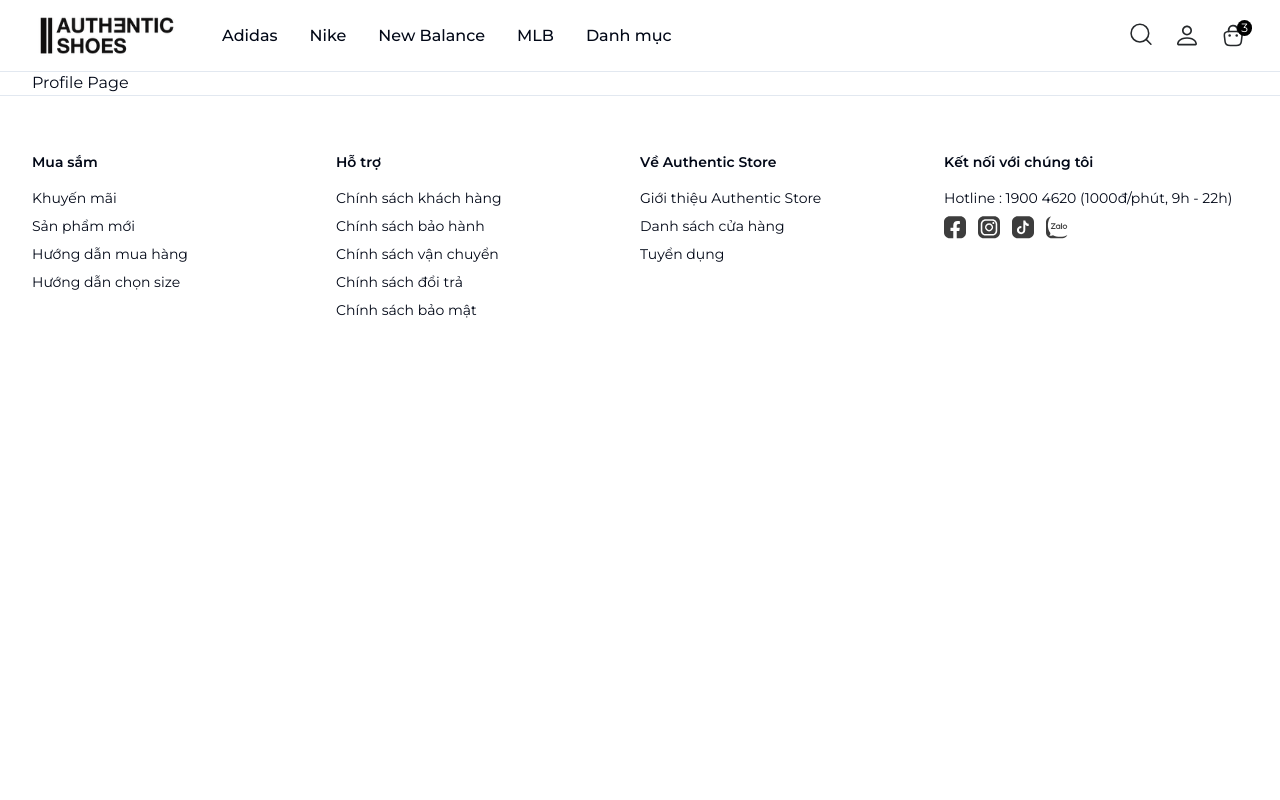
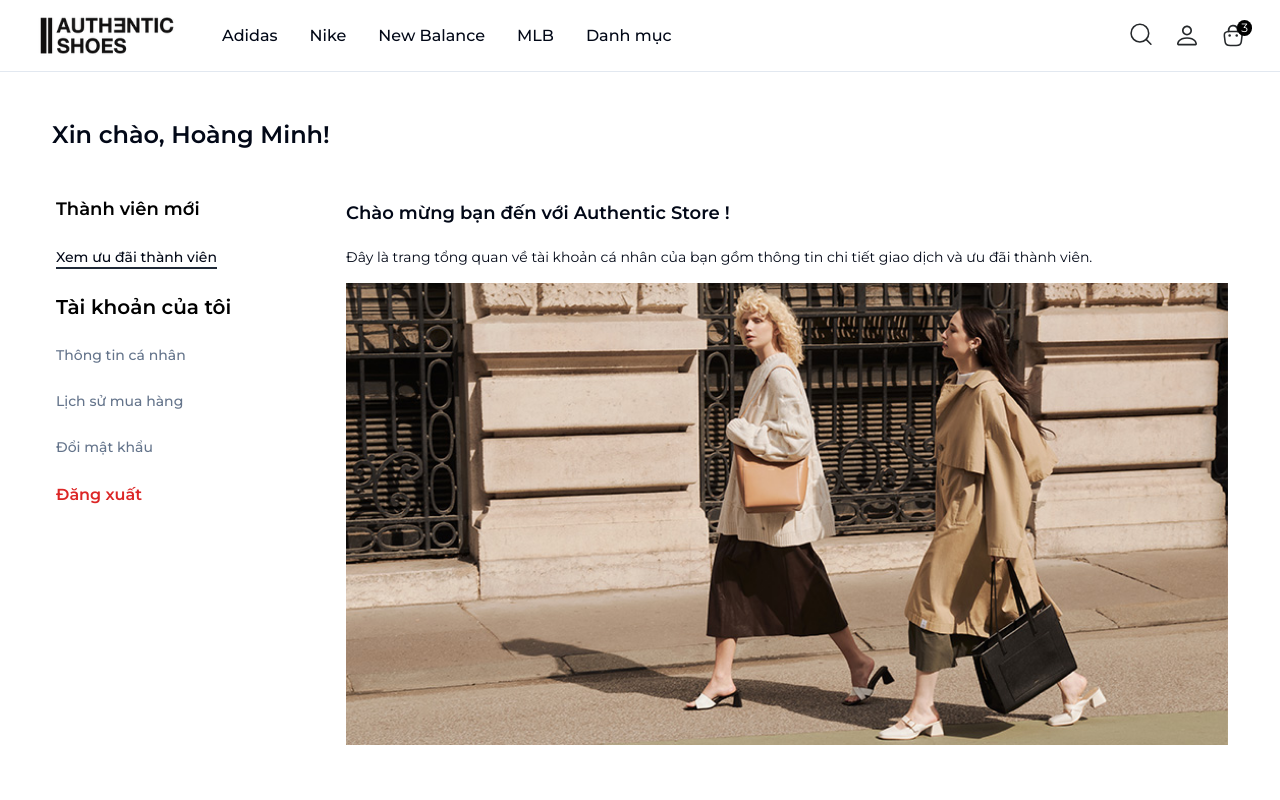
Before and after one commit to hoangminh46/fe-shophcmnpt, a Next.js app: page /profile in a window 1280 px wide. Shown: the top 800 px of the page. Built offline with nearby package versions, Linux system fonts and the light colour scheme.

Commit message:
update layout profile

```diff
--- a/src/app/globals.css
+++ b/src/app/globals.css
@@ -71,4 +71,21 @@
     max-width: 1440px !important;
     margin: 0 auto;
   }
+
+  ::-webkit-scrollbar {
+    width: 12px !important;
+    overflow: visible !important;
+  }
+
+  ::-webkit-scrollbar-thumb {
+    background-color: #888;
+    border-radius: 6px;
+  }
+  ::-webkit-scrollbar-track {
+    background-color: #f1f1f1;
+  }
+  * {
+    scrollbar-width: thin;
+    scrollbar-color: #888 #f1f1f1;
+  }
 }
--- a/src/app/layout.tsx
+++ b/src/app/layout.tsx
@@ -20,7 +20,7 @@ export default function RootLayout({
     <html lang="en">
       <body className={montFont.className}>
         <StoreProvider>
-          <div className="app">{children}</div>
+          <div className="app relative w-full">{children}</div>
         </StoreProvider>
         <Toaster position="top-right" />
       </body>
--- a/src/app/profile/page.tsx
+++ b/src/app/profile/page.tsx
@@ -1,10 +1,75 @@
 import MainLayout from "@/app/layouts/MainLayout";
+import { Tabs, TabsContent, TabsList, TabsTrigger } from "@/components/ui/tabs";
+import Image from "next/image";
 
 export default function Profile() {
   return (
     <MainLayout>
-      <div className="container">
-        <div>Profile Page</div>
+      <div className="container mt-12 w-[1240px] mx-auto mb-28">
+        <h2 className="text-2xl font-semibold">Xin chào, Hoàng Minh!</h2>
+        <Tabs defaultValue="offer" className="w-full flex mt-10">
+          <TabsList className="flex-col h-auto bg-transparent justify-start w-1/4">
+            <div className="font-semibold mb-6 text-black text-left text-lg w-full">
+              Thành viên mới
+            </div>
+            <TabsTrigger
+              className="p-0 mb-6 border-b-transparent self-baseline"
+              value="offer"
+            >
+              Xem ưu đãi thành viên
+            </TabsTrigger>
+            <div className="font-semibold mb-6 text-black text-left text-xl w-full">
+              Tài khoản của tôi
+            </div>
+            <TabsTrigger
+              className="p-0 mb-6 border-b-transparent self-baseline"
+              value="account"
+            >
+              Thông tin cá nhân
+            </TabsTrigger>
+            <TabsTrigger
+              className="p-0 mb-6 border-b-transparent self-baseline"
+              value="history"
+            >
+              Lịch sử mua hàng
+            </TabsTrigger>
+            <TabsTrigger
+              className="p-0 mb-6 border-b-transparent self-baseline"
+              value="change-pass"
+            >
+              Đổi mật khẩu
+            </TabsTrigger>
+            <div className="p-0 mb-6 self-baseline text-red-600 font-semibold cursor-pointer">
+              Đăng xuất
+            </div>
+          </TabsList>
+          <TabsContent value="offer" className="w-3/4">
+            <h3 className="font-semibold text-lg mb-5">
+              Chào mừng bạn đến với Authentic Store !
+            </h3>
+            <p className="text-sm mb-4">
+              Đây là trang tổng quan về tài khoản cá nhân của bạn gồm thông tin
+              chi tiết giao dịch và ưu đãi thành viên.
+            </p>
+            <Image
+              className="w-full h-auto"
+              src="/images/profile.jpg"
+              alt="Logo"
+              width={1000}
+              height={1000}
+              quality={100}
+            />
+          </TabsContent>
+          <TabsContent value="account" className="w-3/4">
+            Account
+          </TabsContent>
+          <TabsContent value="history" className="w-3/4">
+            Hisotry
+          </TabsContent>
+          <TabsContent value="change-pass" className="w-3/4">
+            Change your password here.
+          </TabsContent>
+        </Tabs>
       </div>
     </MainLayout>
   );
--- a/src/components/core/MainHeader.tsx
+++ b/src/components/core/MainHeader.tsx
@@ -26,7 +26,7 @@ export default function MainHeader() {
   }
 
   return (
-    <header className="border-b-1 h-4.5 fixed top-0 left-0 right-0 z-50 bg-white mb-[71px]">
+    <header className="border-b-1 h-4.5 fixed top-0 left-0 right-0 z-50 bg-white mb-[71px] w-full max-w-full">
       <div className="container flex items-center h-full justify-between">
         <div className="flex items-center gap-10">
           <Link href={"/"}>
@@ -78,9 +78,11 @@ export default function MainHeader() {
               <UserIcon />
             </DropdownMenuTrigger>
             <DropdownMenuContent>
-              <DropdownMenuItem className="p-4 font-medium">
-                Thông tin cá nhân
-              </DropdownMenuItem>
+              <Link href={"/profile"}>
+                <DropdownMenuItem className="p-4 font-medium">
+                  Thông tin cá nhân
+                </DropdownMenuItem>
+              </Link>
               <DropdownMenuItem
                 className="p-4 font-medium"
                 onClick={handleLogout}
```
Also changed, not shown: public/images/profile.jpg (added).
